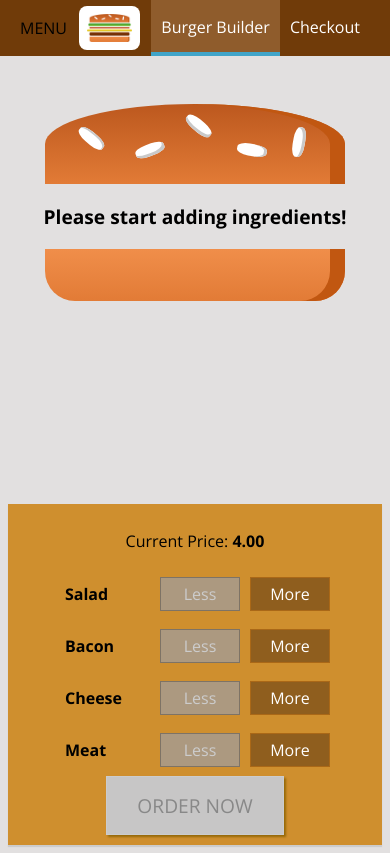
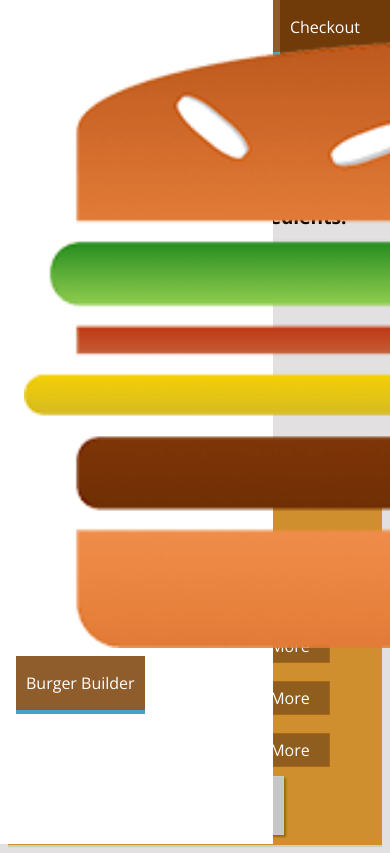
Before and after one commit to sweeptic/Burger-Project, a React (Create React App) app: page / in a window 390 px wide. Built offline with nearby package versions, Linux system fonts and the light colour scheme.

Commit message:
28. Creating a Responsive Sidedrawer

```diff
--- a/src/components/Layout/Layout.js
+++ b/src/components/Layout/Layout.js
@@ -2,11 +2,13 @@ import React from "react";
 import Aux from "../../hoc/Aux_";
 import styles from './layout.module.css'
 import Toolbar from './../Navigation/Toolbar/Toolbar';
+import SideDrawer from './../Navigation/SideDrawer/SideDrawer';
 
 
 const layout = (props) => (
     <Aux>
         <Toolbar/>
+        <SideDrawer/>
         <main className={styles.Content}>
             {/* wrapper  */}
             {props.children}
--- /dev/null
+++ b/src/components/Navigation/SideDrawer/SideDrawer.js
@@ -0,0 +1,18 @@
+import React from "react";
+import Logo from "./../../Logo/Logo";
+import NavigationItems from "./../NavigationItems/NavigationItems";
+import classes from './SideDrawer.module.css'
+
+const SideDrawer = (props) => {
+    //...
+    return (
+        <div className={classes.SideDrawer}>
+            <Logo />
+            <nav>
+                <NavigationItems />
+            </nav>
+        </div>
+    );
+};
+
+export default SideDrawer;
--- /dev/null
+++ b/src/components/Navigation/SideDrawer/SideDrawer.module.css
@@ -0,0 +1,27 @@
+.SideDrawer {
+    position: fixed;
+    width: 280px;
+    max-width: 70%;
+    height: 100%;
+    left: 0;
+    top: 0;
+    z-index: 200;
+    background-color: white;
+    padding: 32px 16px;
+    box-sizing: border-box;
+    transition: transform 0.3s ease-out;
+}
+
+@media (min-width: 500px) {
+    .SideDrawer {
+        display: none;
+    }
+}
+
+.Open {
+    transform: translateX(0);
+}
+
+.Close {
+    transform: translateX(-100%);
+}
```
Also changed, not shown: 1 other file (tests, documents, lock files or other folders).
